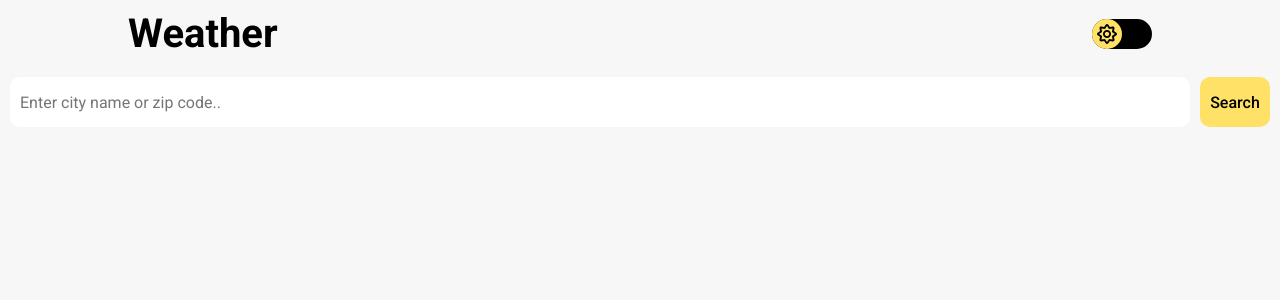
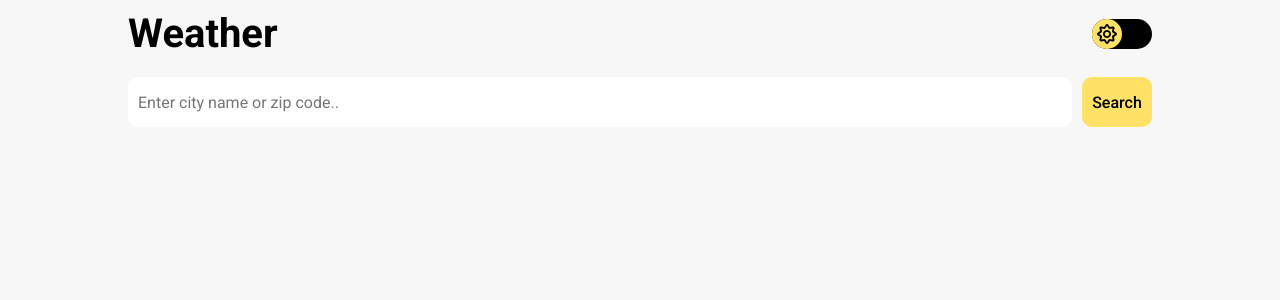
Before and after one commit to tabishabbasi1920st/weather_app, a React (Create React App) app: page /search in a window 1280 px wide. Shown: the top 300 px of the page. Built offline with nearby package versions, Linux system fonts and the light colour scheme.

Commit message:
Fix responsiveness in search route

```diff
--- a/src/components/CurrentLocation.js
+++ b/src/components/CurrentLocation.js
@@ -43,7 +43,7 @@ const CurrentLocation = ({ setLocation, setLocationError }) => {
     getCurrentLocation();
   }, []);
 
-  return <div>CurrentLocation</div>;
+  return;
 };
 
 export default CurrentLocation;
--- a/src/pages/Search.js
+++ b/src/pages/Search.js
@@ -36,4 +36,8 @@ const MainContainer = styled.div`
 const SearchSection = styled.div`
   padding: 10px;
   flex-grow: 1;
+
+  @media screen and (min-width: 1024px) {
+    padding: 10px 10%;
+  }
 `;
```
